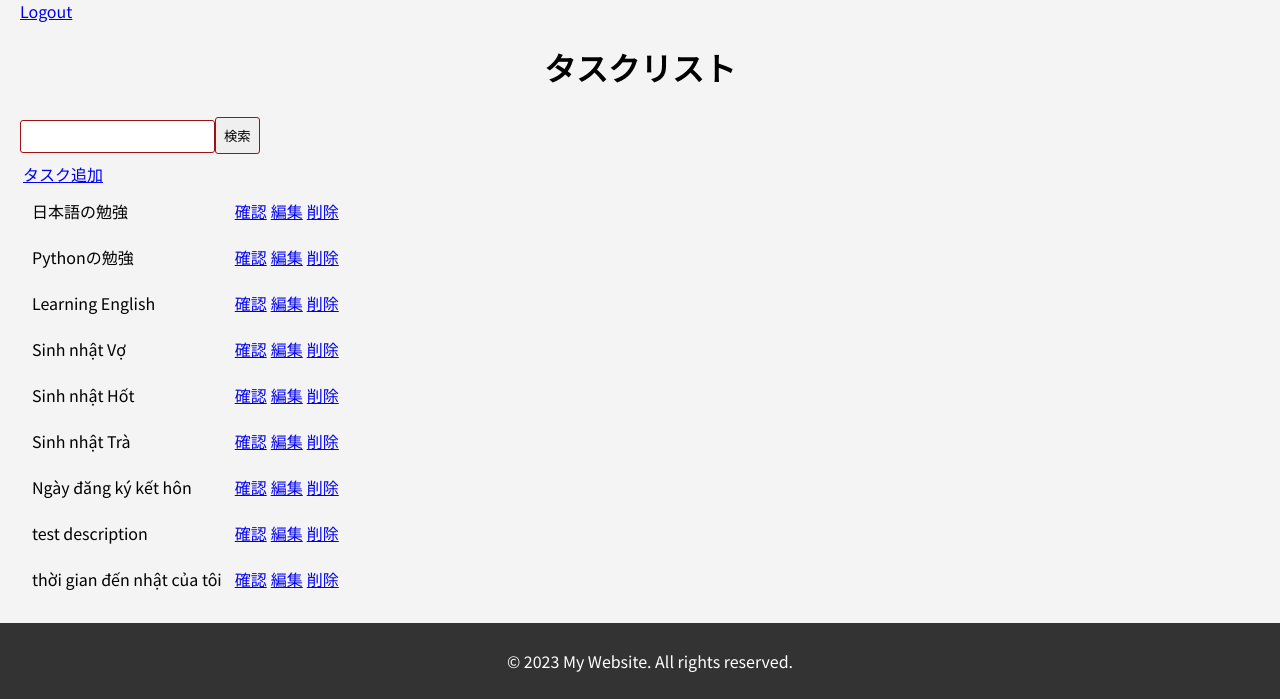
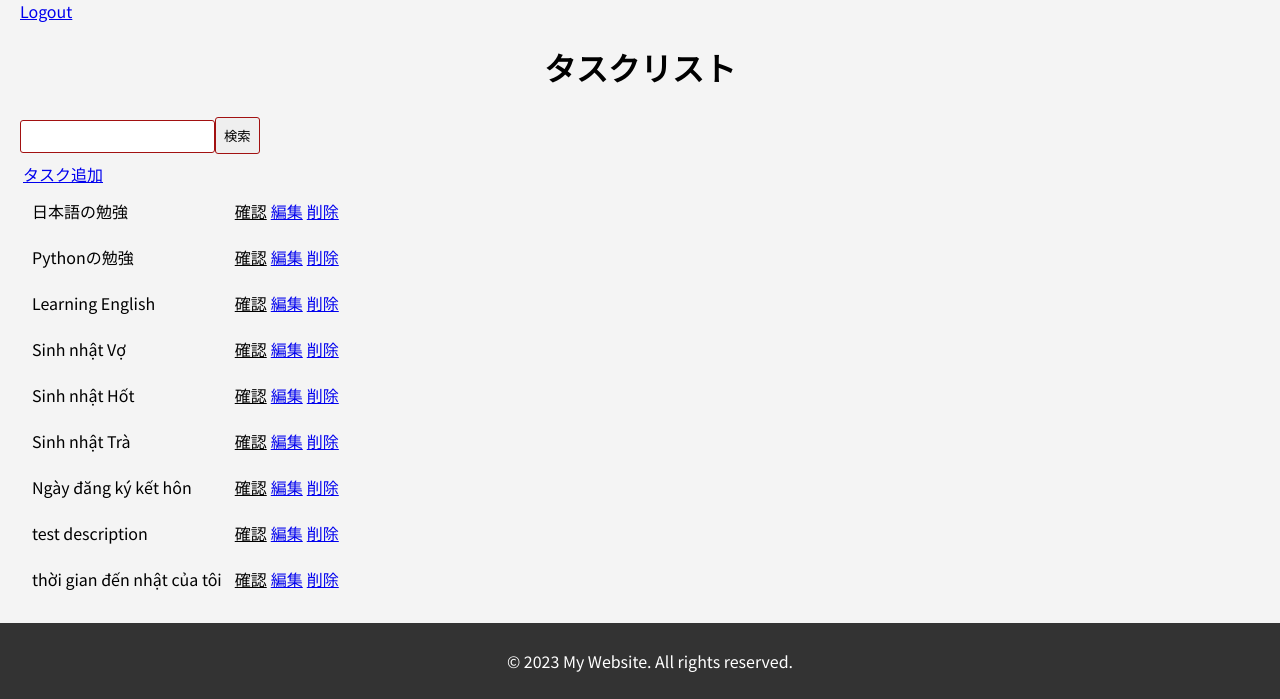
Before and after one commit to sonle9502/study_DjangoProject, a Django app: page / in a window 1280 px wide. Shown: the part 285-984 px from the top of the page. Run offline with Django 4.2, Linux system fonts and the light colour scheme; a user stored in the database is signed in; data comes from the database, SQL or seed files in the repository.

Commit message:
update 確認ボタン

```diff
--- a/todoapp/templates/todoapp/task_list.html
+++ b/todoapp/templates/todoapp/task_list.html
@@ -30,7 +30,7 @@
                 <td style="padding: 10px;">{{ task.title }}</td>
 
 
-                <td><a href="#" class="kakuninButton" data-task-id="{{ task.id }}">確認</a></td>
+                <td style="text-decoration: underline;" class="kakuninButton" data-task-id="{{ task.id }}">確認</td>
                 <!-- 初期のボタン -->
                 <div id="popup_{{ task.id }}" class="popup" style="display: none;">{{ task.description }}</div>
                 <td><a href="{% url 'task_edit' task.id %}">編集</a></td>
```
